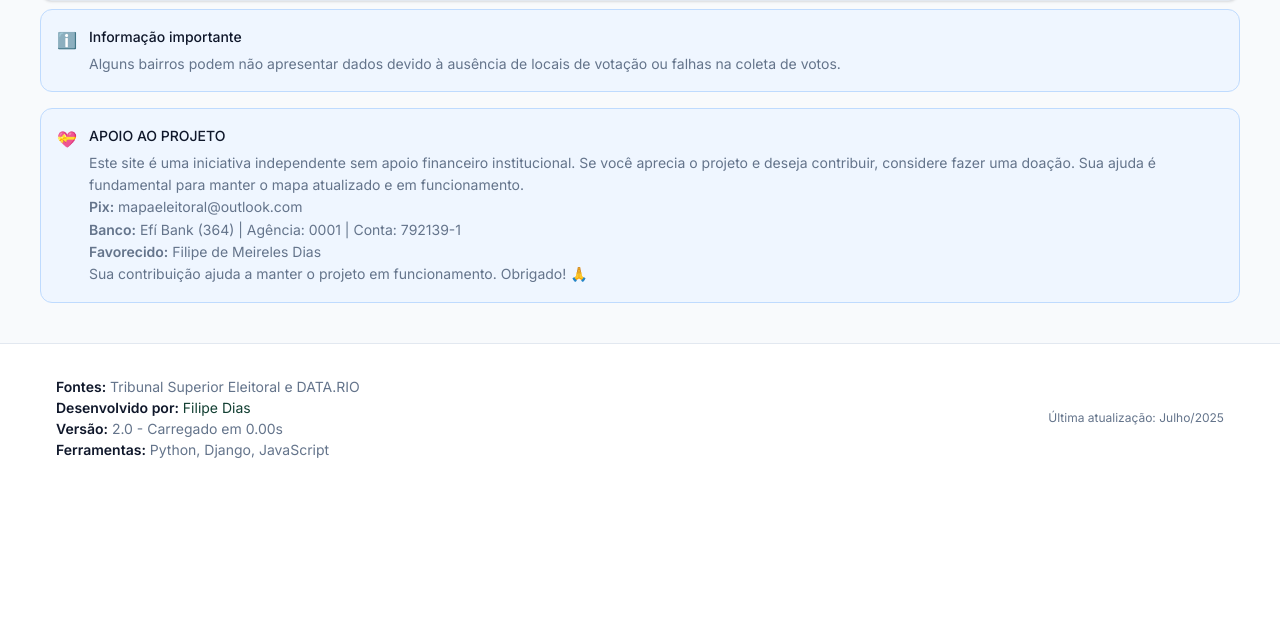
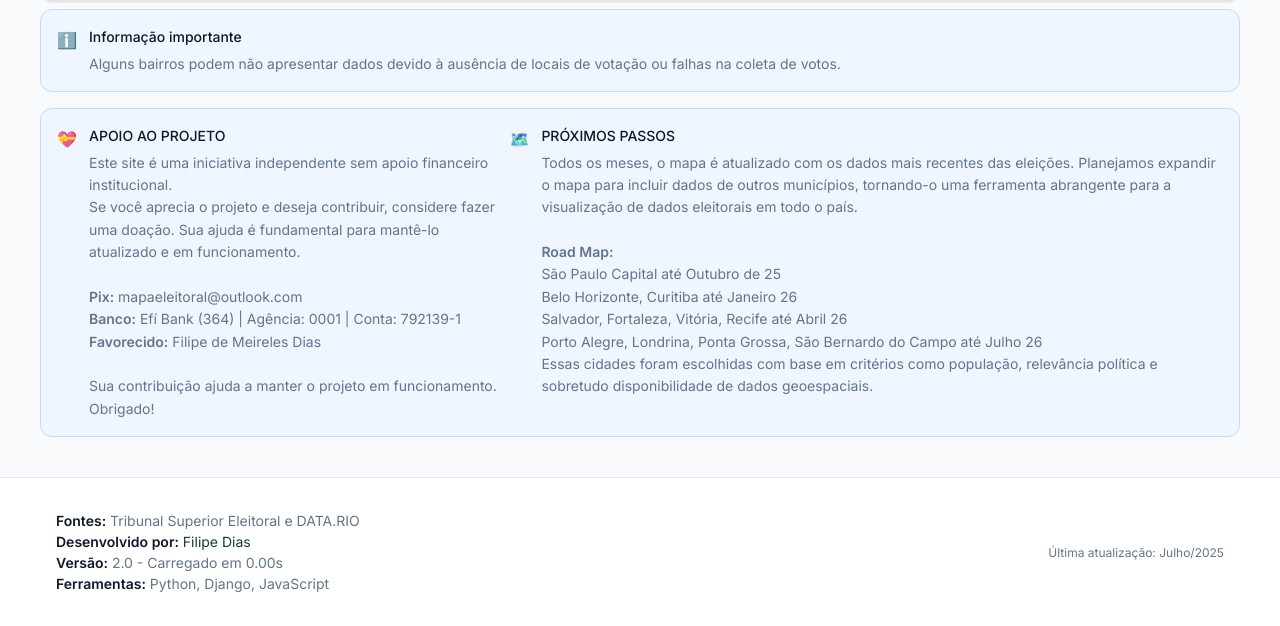
Before and after one commit to Mapa-Eleitoral/siteDjangoEnv5, a Django app: page / in a window 1280 px wide. Shown: the part 763-1389 px from the top of the page. Before the commit the page ends 1221 px from the top, so only its background shows below. Run offline with Django 5.2, Linux system fonts and the light colour scheme; data that the repository does not hold is empty.

Commit message:
Update de Viz
WhatsApp e Redes Sociais Miniaturas
Mudança de cor dos Mapa principal para greens

```diff
--- a/siteDjangoProject/mapa_eleitoral/templates/home.html
+++ b/siteDjangoProject/mapa_eleitoral/templates/home.html
@@ -10,11 +10,15 @@
     <meta name="keywords" content="eleições, rio de janeiro, dados eleitorais, mapa, votação, bairros">
     <meta name="author" content="Filipe Dias">
 
-    <!-- Meta tags para redes sociais -->
+    <!-- Open Graph para redes sociais (inclui WhatsApp) -->
     <meta property="og:title" content="Mapa Eleitoral - Democracia em Dados">
-    <meta property="og:description" content="Sistema interativo de visualização de dados eleitorais do Rio de Janeiro">
+    <meta property="og:description" content="Veja mapas interativos com dados de votação por bairro no Rio de Janeiro.">
     <meta property="og:type" content="website">
     <meta property="og:url" content="https://mapaeleitoral.com.br">
+    <meta property="og:image" content="https://mapaeleitoral.com.br/static/EduardoPaesViz.jpg">
+    <meta property="og:image:type" content="image/jpeg">
+    <meta property="og:image:width" content="1200">
+    <meta property="og:image:height" content="630">
 
     <!-- Otimização crítica de fonts -->
     <link rel="preconnect" href="https://fonts.googleapis.com">
@@ -685,11 +658,26 @@
             <div class="alert-content">
                 <div class="alert-title">APOIO AO PROJETO</div>
                 Este site é uma iniciativa independente sem apoio financeiro institucional.
-                Se você aprecia o projeto e deseja contribuir, considere fazer uma doação. Sua ajuda é fundamental para manter o mapa atualizado e em funcionamento.
+                <br>Se você aprecia o projeto e deseja contribuir, considere fazer uma doação. Sua ajuda é fundamental para mantê-lo atualizado e em funcionamento.
+                <br>
                 <br><strong>Pix:</strong> mapaeleitoral@outlook.com
                 <br><strong>Banco:</strong> Efí Bank (364) | Agência: 0001 | Conta: 792139-1
                 <br><strong>Favorecido:</strong> Filipe de Meireles Dias
-                <br>Sua contribuição ajuda a manter o projeto em funcionamento. Obrigado! 🙏
+                <br>
+                <br>Sua contribuição ajuda a manter o projeto em funcionamento. Obrigado!
+            </div>
+            <span class="alert-icon" aria-hidden="true">🗺️</span>
+            <div class="alert-content">
+                <div class="alert-title">PRÓXIMOS PASSOS</div>
+                Todos os meses, o mapa é atualizado com os dados mais recentes das eleições.
+                Planejamos expandir o mapa para incluir dados de outros municípios, tornando-o uma ferramenta abrangente para a visualização de dados eleitorais em todo o país.
+                <br>
+                <br><strong>Road Map:</strong>
+                <br>São Paulo Capital até Outubro de 25
+                <br>Belo Horizonte, Curitiba até Janeiro 26
+                <br>Salvador, Fortaleza, Vitória, Recife até Abril 26
+                <br>Porto Alegre, Londrina, Ponta Grossa, São Bernardo do Campo até Julho 26
+                <br>Essas cidades foram escolhidas com base em critérios como população, relevância política e sobretudo disponibilidade de dados geoespaciais.
             </div>
         </div>
     </main>
@@ -1286,7 +1274,7 @@
         "@context": "https://schema.org",
         "@type": "WebApplication",
         "name": "Mapa Eleitoral",
-        "description": "Sistema interativo de visualização de dados eleitorais do Rio de Janeiro",
+        "description": "Lançamento do Sistema Interativo de visualização de Dados Eleitorais",
         "url": "https://mapaeleitoral.com.br",
         "applicationCategory": "GovernmentApplication",
         "operatingSystem": "Web",
--- a/siteDjangoProject/mapa_eleitoral/views.py
+++ b/siteDjangoProject/mapa_eleitoral/views.py
@@ -274,11 +274,11 @@ def generate_dynamic_map_html(votos_dict, total_votos, candidato_info):
         # 2. Configuração do mapa otimizada
         mapa = fl.Map(
             location=[-22.928777, -43.423878],  # Centro do Rio de Janeiro
-            zoom_start=10,
+            zoom_start=11,
             tiles='CartoDB positron',
             prefer_canvas=True,
             width='100%',
-            height='100%',
+            height='80%',
             max_zoom=15,
             min_zoom=9,
             attribution_control=False
@@ -301,7 +301,7 @@ def generate_dynamic_map_html(votos_dict, total_votos, candidato_info):
                 data=choropleth_data,
                 columns=['Bairro', 'Votos'],
                 key_on='feature.properties.NOME',
-                fill_color='YlOrRd',
+                fill_color='Greens',
                 nan_fill_color='#f0f0f0',
                 nan_fill_opacity=0.3,
                 fill_opacity=0.7,
```
Also changed, not shown: other parts of siteDjangoProject/mapa_eleitoral/templates/home.html (+0 -31 lines), siteDjangoProject/static/EduardoPaesViz.png (added).
